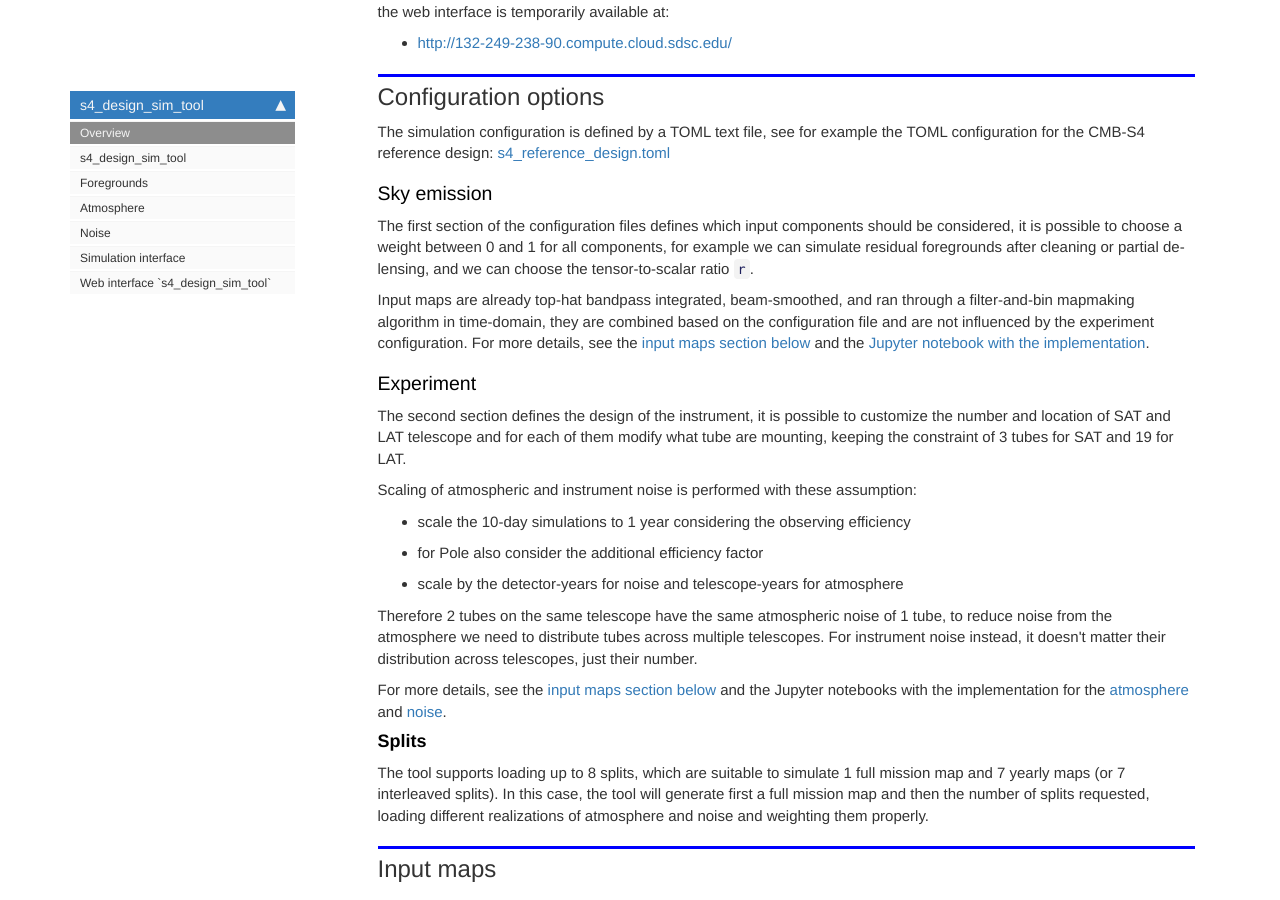
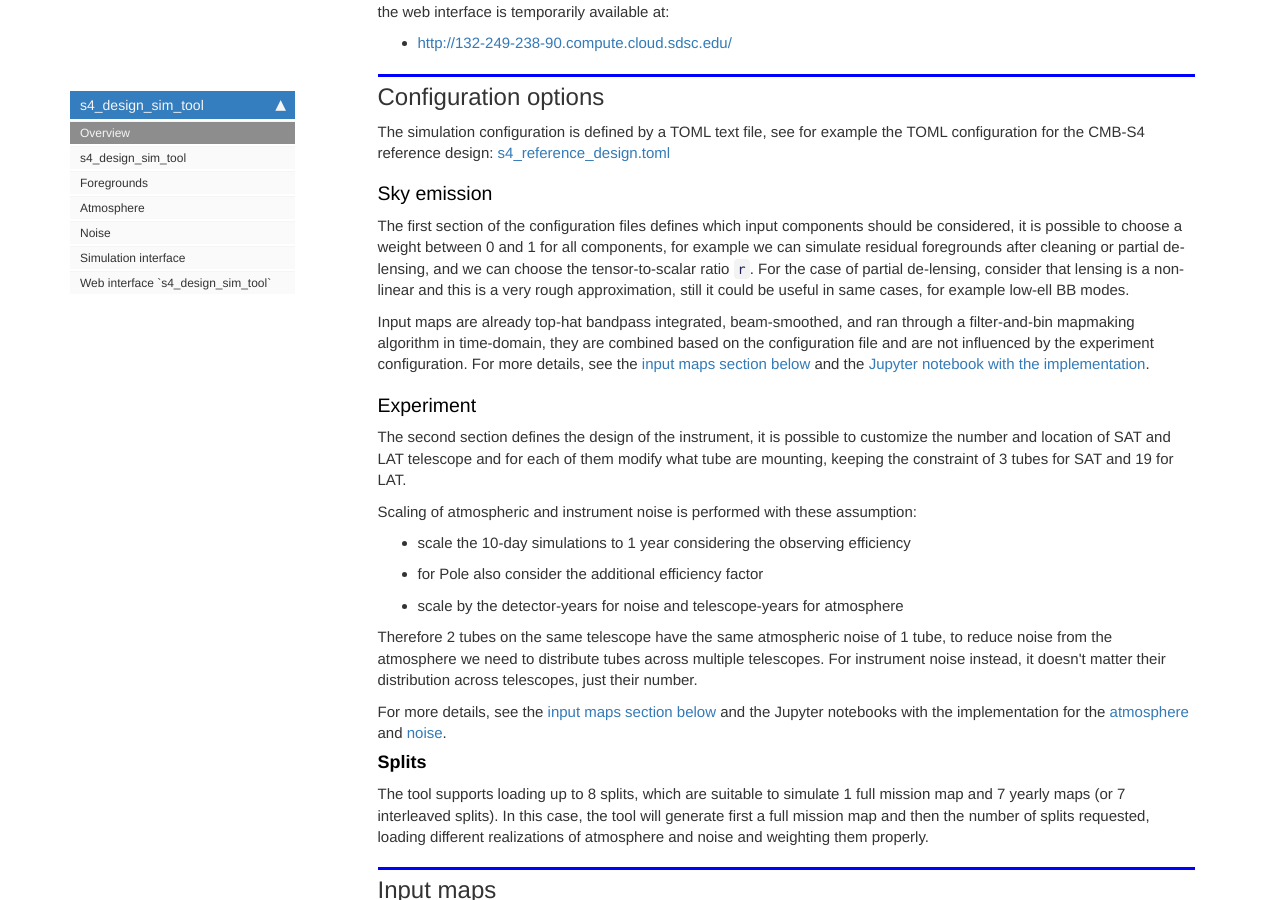
Before and after one commit to CMB-S4/s4_design_sim_tool, a Jekyll site: the page built from docs/index.html, in a window 1280 px wide and 900 px high, scrolled down 709 px. Built offline with Jekyll 4.4.1, drawn with Linux system fonts in a browser that asks for light colours; nearby versions of some CDN libraries; comment, search, counter and statistics services are not loaded.

Commit message:
Add warning about partial delensing in docs and ui
Closes #6

```diff
--- a/docs/index.html
+++ b/docs/index.html
@@ -43,7 +43,8 @@ description: "Generate CMB-S4 simulated maps of foregrounds/atmosphere and noise
 <h2 id="Configuration-options">Configuration options<a class="anchor-link" href="#Configuration-options"> </a></h2><p>The simulation configuration is defined by a TOML text file,
 see for example the TOML configuration for the CMB-S4 reference design: <a href="https://github.com/CMB-S4/s4_design_sim_tool/blob/master/s4_reference_design.toml">s4_reference_design.toml</a></p>
 <h3 id="Sky-emission">Sky emission<a class="anchor-link" href="#Sky-emission"> </a></h3><p>The first section of the configuration files defines which input components should be considered,
-it is possible to choose a weight between 0 and 1 for all components, for example we can simulate residual foregrounds after cleaning or partial de-lensing, and we can choose the tensor-to-scalar ratio <code>r</code>.</p>
+it is possible to choose a weight between 0 and 1 for all components, for example we can simulate residual foregrounds after cleaning or partial de-lensing, and we can choose the tensor-to-scalar ratio <code>r</code>.
+For the case of partial de-lensing, consider that lensing is a non-linear and this is a very rough approximation, still it could be useful in same cases, for example low-ell BB modes.</p>
 <p>Input maps are already top-hat bandpass integrated, beam-smoothed, and ran through a filter-and-bin mapmaking algorithm in time-domain, they are combined based on the configuration file and are not influenced by the experiment configuration.
 For more details, see the <a href="#Input-maps">input maps section below</a> and the <a href="/s4_design_sim_tool/foregrounds">Jupyter notebook with the implementation</a>.</p>
 <h3 id="Experiment">Experiment<a class="anchor-link" href="#Experiment"> </a></h3><p>The second section defines the design of the instrument, it is possible to customize the number and location of SAT and LAT telescope and for each of them modify what tube are mounting, keeping the constraint of 3 tubes for SAT and 19 for LAT.</p>
```
Also changed, not shown: 2 other files.
